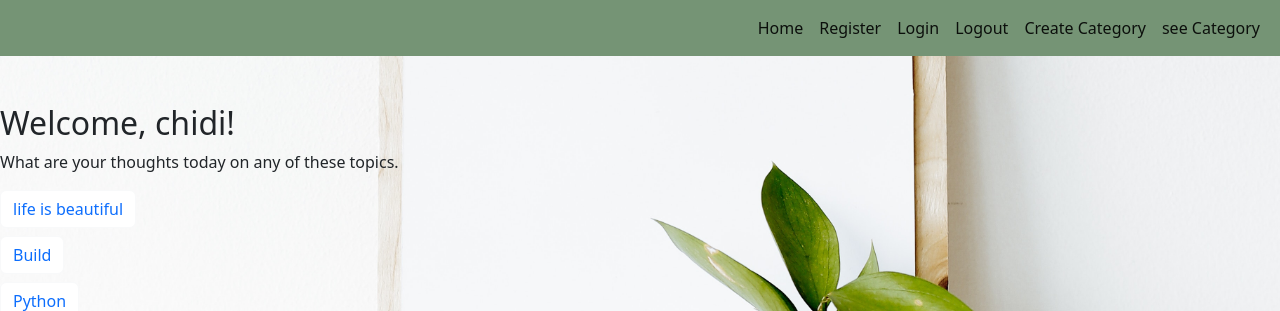
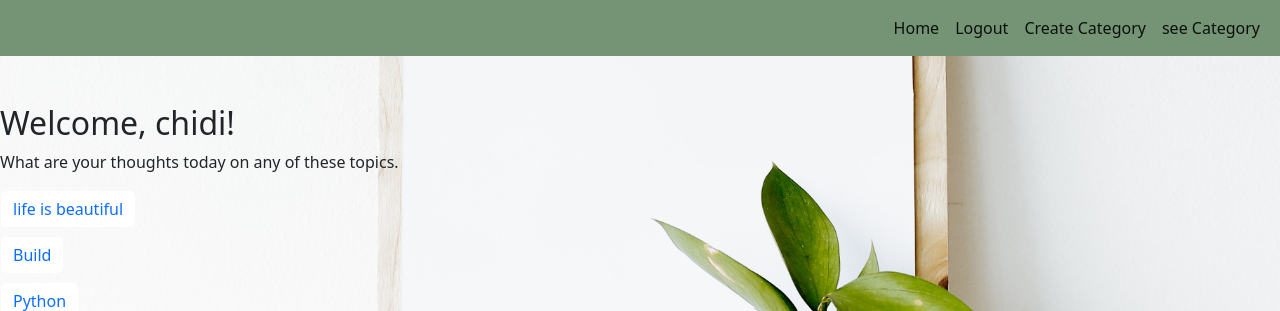
Before and after one commit to Chidera6/diary_app, a Django app: page / in a window 1280 px wide. Shown: the top 311 px of the page. Run offline with Django 4.2, Linux system fonts and the light colour scheme; a user stored in the database is signed in; data comes from the database, SQL or seed files in the repository.

Commit message:
requirements changed

```diff
--- a/dia/templates/dia/base_category.html
+++ b/dia/templates/dia/base_category.html
@@ -16,15 +16,9 @@
         </button>
         <div class="collapse navbar-collapse" id="navbarNav">
           <ul class="navbar-nav ms-auto">
+            {% if user.is_authenticated %}
             <li class="nav-item">
               <a class="nav-link active" aria-current="page"  href="{% url 'dia:home' %}" >Home</a>
-
-            </li>
-            <li class="nav-item">
-              <a class="nav-link active" aria-current="page"  href="{% url 'dia:register'  %}">Register</a>
-              </li>
-              <li class="nav-item">
-                <a class="nav-link active" aria-current="page"  href="{% url 'dia:login'  %}">Login</a>
             </li>
           <li class="nav-item">
             <a class="nav-link active"aria-current="page"  href="{% url 'dia:logout'  %}">Logout</a>
@@ -32,10 +26,17 @@
           <li class="nav-item">
               <a class="nav-link active " aria-current="page"  href="{% url 'dia:add-category'  %}">Create Category</a>
           </li>
-
           <li class="nav-item">
             <a class="nav-link active"aria-current="page"  href="{% url 'dia:see-category'   %}">see Category</a>
           </li>
+            {% else %}
+            <li class="nav-item">
+              <a class="nav-link active" aria-current="page"  href="{% url 'dia:register'  %}">Register</a>
+            </li>
+            <li class="nav-item">
+                <a class="nav-link active" aria-current="page"  href="{% url 'dia:login'  %}">Login</a>
+            </li>
+            {% endif %}
           </ul>
       </div>
     </nav>
--- a/requirements.txt
+++ b/requirements.txt
@@ -8,6 +8,7 @@ gunicorn==20.1.0
 pipenv==2022.12.19
 platformdirs==2.6.2
 psycopg2==2.9.5
+python-dotenv==0.21.1
 sqlparse==0.4.3
 tzdata==2022.6
 virtualenv==20.17.1
```
Lines whose indentation alone changed are shown as unchanged.
